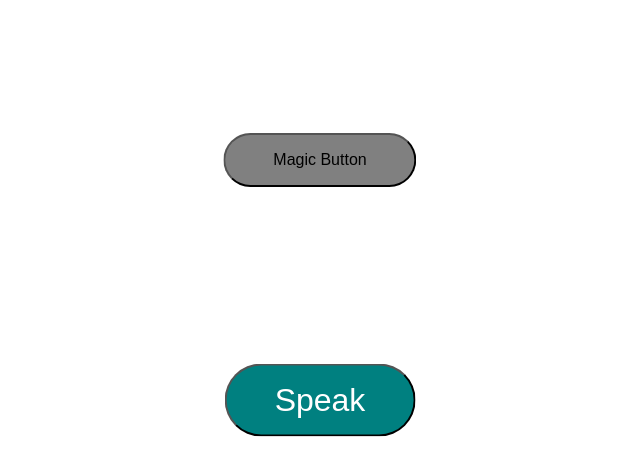
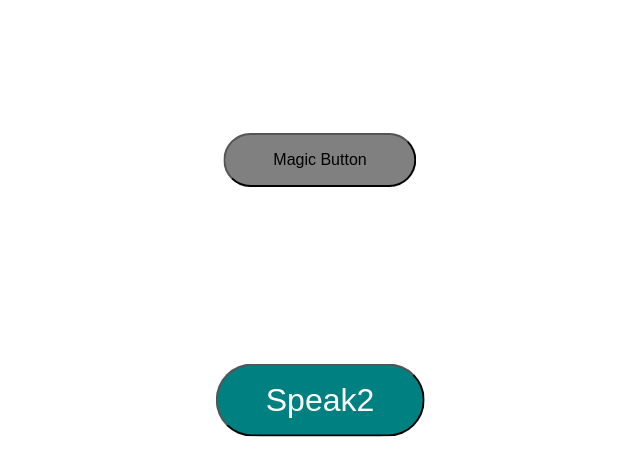
Before and after one commit to PraharshS/SpeechJs, a plain HTML site: page index.html in a window 1280 px wide. Shown: the whole page, without its empty margins (320-960 px from the left). Drawn offline with Linux system fonts and the light colour scheme.

Commit message:
speak2 button added

```diff
--- a/index.html
+++ b/index.html
@@ -1,4 +1,5 @@
 <html lang="en">
+
 <head>
   <meta charset="UTF-8" />
   <meta name="viewport" content="width=device-width, initial-scale=1.0" />
@@ -9,7 +10,9 @@
 <body>
   <button id="startBtn">Magic Button</button>
   <button id="speakBtn">Speak</button>
+  <button id="speakBtn">Speak2</button>
 
   <script src="/script.js"></script>
 </body>
+
 </html>
```
Lines whose indentation alone changed are shown as unchanged.
